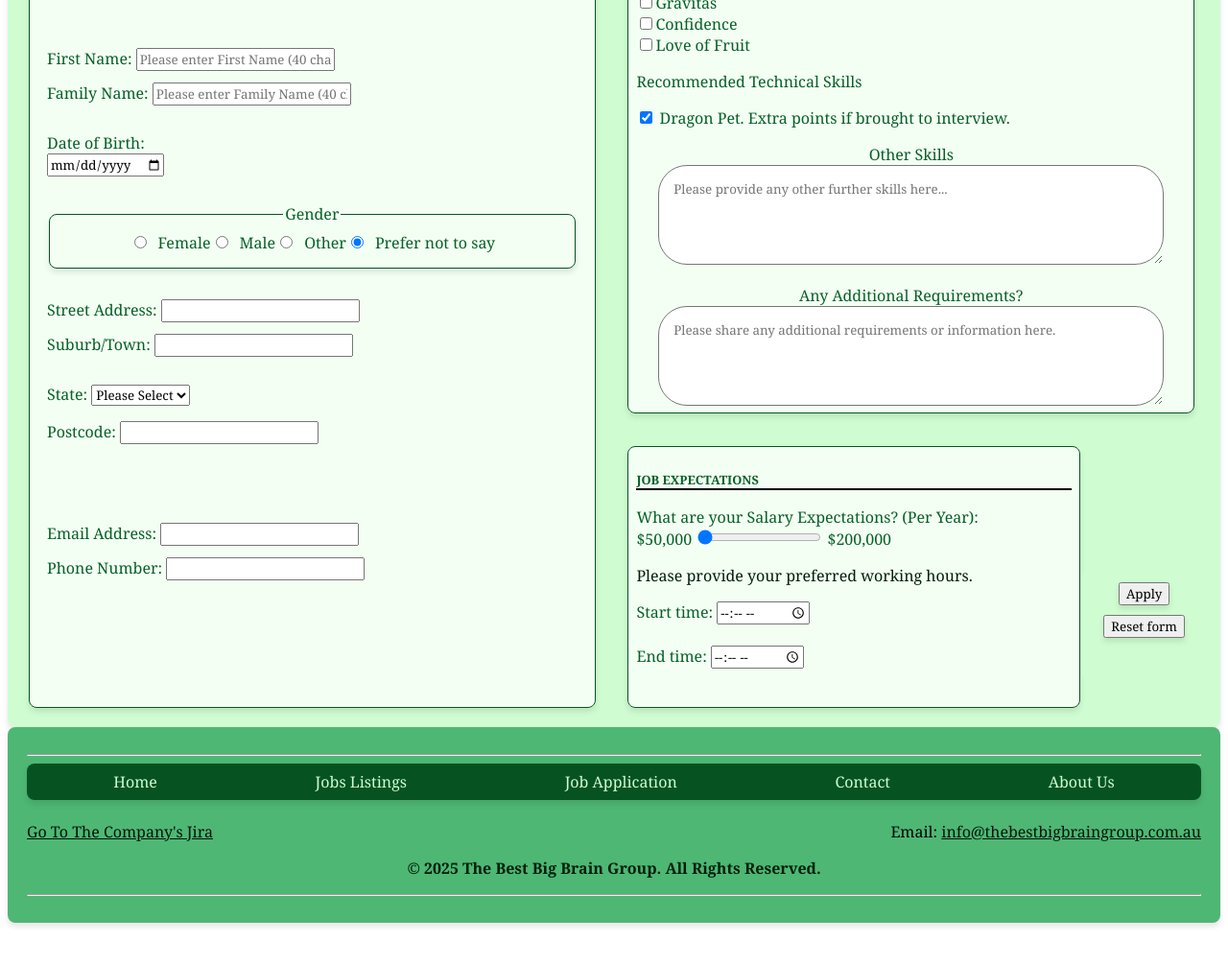
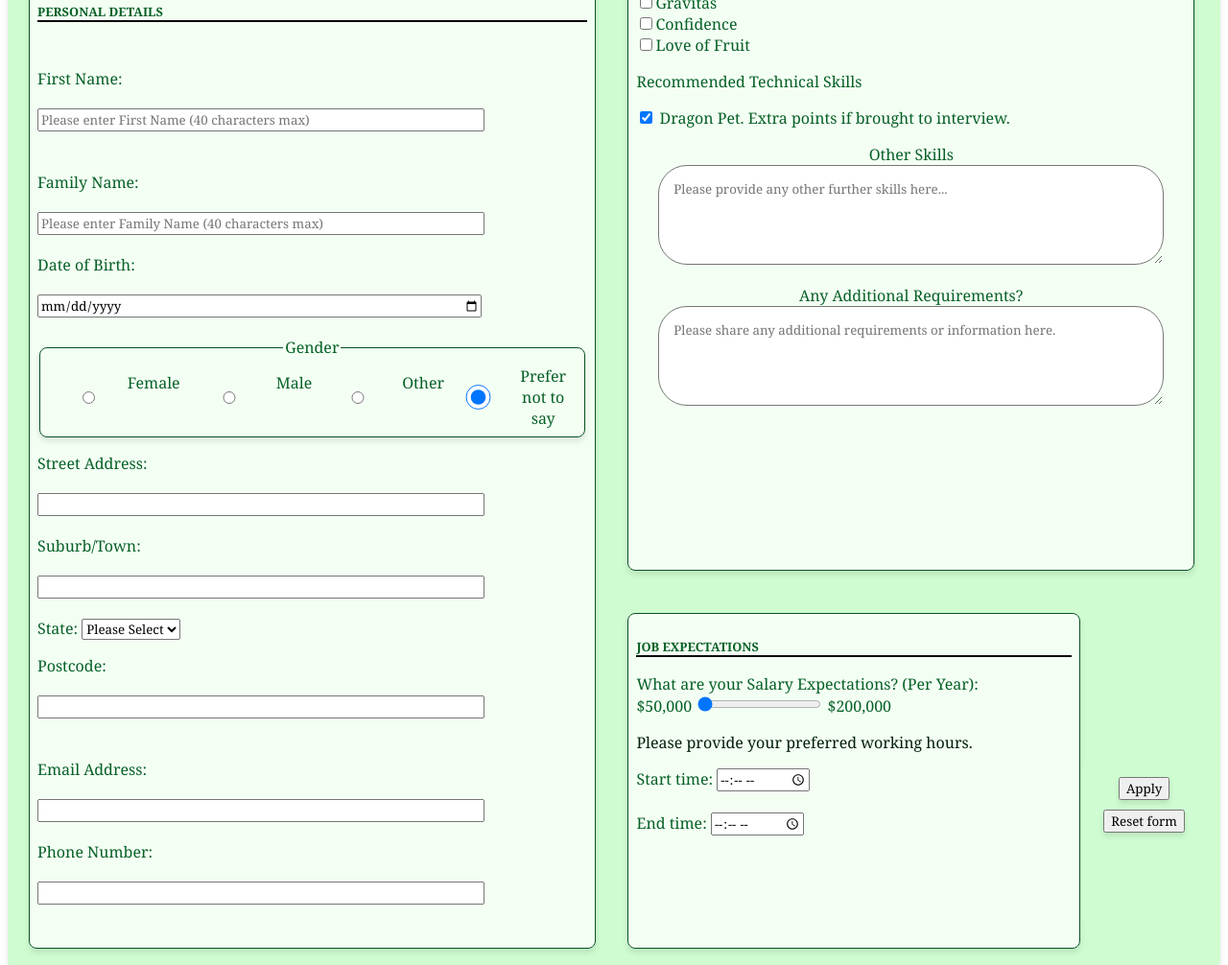
Before and after one commit to moniquev45/Group_Project, a plain HTML site: page apply.html in a window 1280 px wide. Shown: the part 531-1537 px from the top of the page at 96% size. Before the commit the page ends 1501 px from the top, so only its background shows below. Drawn offline with Linux system fonts and the light colour scheme.

Commit message:
APPLY PG | Personal details section inputs are finally fixed. Pray for me.

```diff
--- a/apply.html
+++ b/apply.html
@@ -66,7 +66,7 @@
                 <!--Fieldset 2: Personal Details-->
                 <fieldset id="fieldset_personal">
                     <h2 class="form_headings"><strong>Personal Details</strong></h2><br>
-                    <fieldset id="fieldset_name" class="personal_details"> <!-- Name : sub fieldset 1-->
+                    <section id="fieldset_name" class="personal_details"> <!-- Name : section 1-->
                         <ul class="apply_personal_list">
                             <li class="personal_listing">
                                 <!-- Name - Input Text; Format: Max 20 Alpha Characters-->
@@ -82,7 +82,7 @@
                             </li>
                         </ul>
 
-                        <fieldset id="gender"> <!-- Gender : sub fieldset within Name-->
+                        <fieldset id="gender"> <!-- Gender : sub fieldset -->
                             <legend>Gender</legend>
                                 <!-- Gender - Radio Input ; Needs own Fieldset & Legend-->
                                 <label for="gender1"><input type="radio" id="gender1" name="gender" value="female">Female</label>
@@ -90,9 +90,9 @@
                                 <label for="gender3"><input type="radio" id="gender3" name="gender" value="other">Other</label>
                                 <label for="gender4"><input type="radio" id="gender4" name="gender" value="NA" checked="checked">Prefer not to say</label>
                         </fieldset>
-                    </fieldset>
+                    </section>
 
-                    <fieldset id="fieldset_address" class="personal_details"> <!-- Address : sub fieldset 2 -->
+                    <section id="fieldset_address" class="personal_details"> <!-- Address : section 2 -->
 
                         <ul class="apply_personal_list">
                             <li class="personal_listing">
@@ -124,9 +124,9 @@
                                 <label for="postcode">Postcode: <input type="text" id="postcode" name="postcode" minlength="4" maxlength="4" pattern="[0-9]+" title="4 Digits Only" required="required"></label>
                             </li>
                         </ul>
-                    </fieldset>
+                    </section>
 
-                    <fieldset id="fieldset_contact" class="personal_details"> <!-- Contact Details : sub fieldset 3 -->
+                    <section id="fieldset_contact" class="personal_details"> <!-- Contact Details : section 3 -->
 
                         <ul class="apply_personal_list">
                             <text id="contact" name="contact">
@@ -140,14 +140,14 @@
                                 </li>
                             </text>
                         </ul>
-                    </fieldset>
+                    </section>
                 </fieldset>
 
                 <!--Fieldset 3: Job Requirements-->
                 <fieldset id="fieldset_skills">
                     <h3 class="form_headings"><strong> Skills Field</strong></h3>
                     <!--Required Technical List - Checkbox Inputs -->
-                    <div id="required_skills" class="skills_req_rec_other">
+                    <section id="required_skills" class="skills_req_rec_other">
                         <p>
                             <label for="skills"> Required Technical Skills</label> <!--PLACEHOLDER DATA UNTIL JOBS SKILLS ARE FINALISED-->
                         </p>
@@ -159,16 +159,15 @@
                             <label for="confidence"><input type="checkbox" id="confidence" name="confidence[]" value="confidence">Confidence</label> <br>
                             <label for="fruit"><input type="checkbox" id="fruit" name="fruit[]" value="fruit">Love of Fruit</label> <br>
                         </checkbox>
-                    </div>
+                    </section>
 
                     <!--Recommended Skills List - Checkbox Inputs -->
-                    <div id="recommended_skills">
+                    <section id="recommended_skills">
                         <p>
                             <label  for="rec_skills"> Recommended Technical Skills <br>
                         </p>
-
                         <input type="checkbox" id="rec_skills" name="rec_skills1[]" value="rec_skills1" checked="checked"> Dragon Pet. Extra points if brought to interview.</label> <!--DEFAULT TICK ON FIRST-->
-                    </div>
+                    </section>
 
                         <!--Other Skills - Textbox-->
                     <p id="skills_other" class="apply_textarea">
--- a/styles/styles.css
+++ b/styles/styles.css
@@ -274,11 +274,20 @@ footer a:hover {
     position: relative; /* This allows positioning of the pseudo-element */
    }
 
- /* Class: personal_details - Removing Borders from Sub Fieldsets in Personal Details*/
- .personal_details {
-    border: none;
-    box-shadow: none;
+ /* Child combination - Class ID & Input: personal_details sections- Styling*/
+
+ .personal_details input {
+    display: block;
+    width: 80%;
+    margin-bottom: 20px;
+    margin-top: 20px;
  }
+
+ /* Class: personal_details sections- Styling*/
+#fieldset_address {}
+
+  /* Class: personal_details sections- Styling*/
+#fieldset_contact {}
 
  /* ID Selector: Heading Section Text Alignment & Grid Positioning*/
  #application_start {text-align: center;}
@@ -295,12 +304,6 @@ footer a:hover {
     grid-column: 1 / 21; /* grid column positioning & spanning */
     grid-row: 4 / 27; /* grid row positioning & spanning */
  }
-
-  /* Personal Details Input Styling & Positioning*/
- #fieldset_personal input {
-    margin-bottom: 12px;
-    margin-right: 12px;
-  }
 
 /* Getting Rid of the List Item Dots*/
   .apply_personal_list {
@@ -325,8 +328,15 @@ footer a:hover {
  #gender {
     text-align: center;
     display: flex;
-    justify-content: center;
+    justify-content:center;
     align-items: center; /* To vertically and horizontally center the gender options */
+ }
+/* Child: Gender ID & Label: Radio buttons are evenly spaced*/
+ #gender label {
+    width: 100%;
+    display: flex;
+    justify-content:space-around;
+    text-align: center;
  }
 
  /* Class: Centered Gender Fieldset */
@@ -357,6 +367,7 @@ footer a:hover {
     transition: box-shadow 0.3s ease;  /* Smooth shadow transition on hover */
  }
 
+  /* Pseudo Element - Hovering for buttons */
  input[type="submit"]:hover, input[type="reset"]:hover {
     box-shadow: 0px 6px 12px rgba(0, 0, 0, 0.15);  /* Darker shadow on hover */
  }
```
